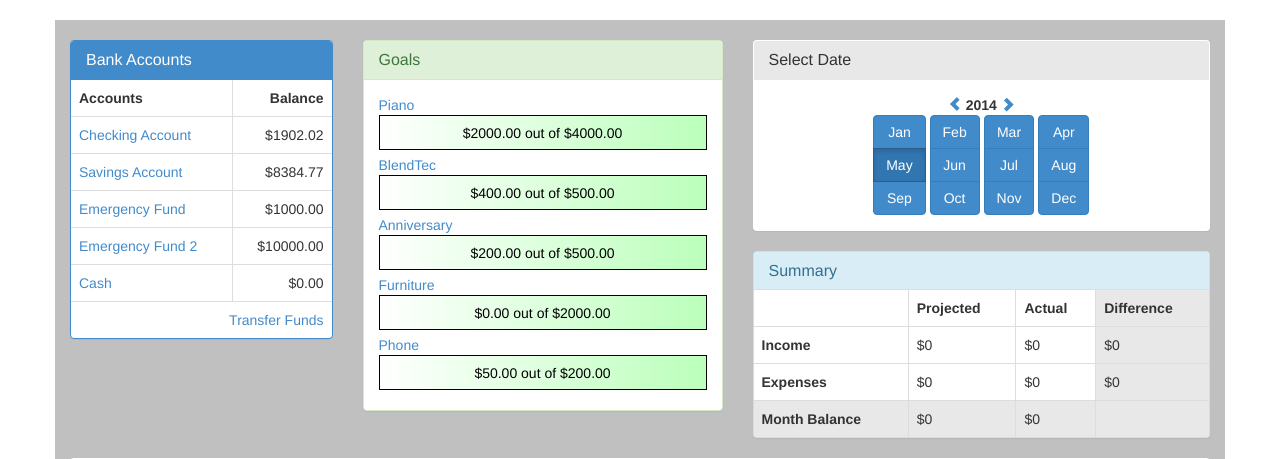
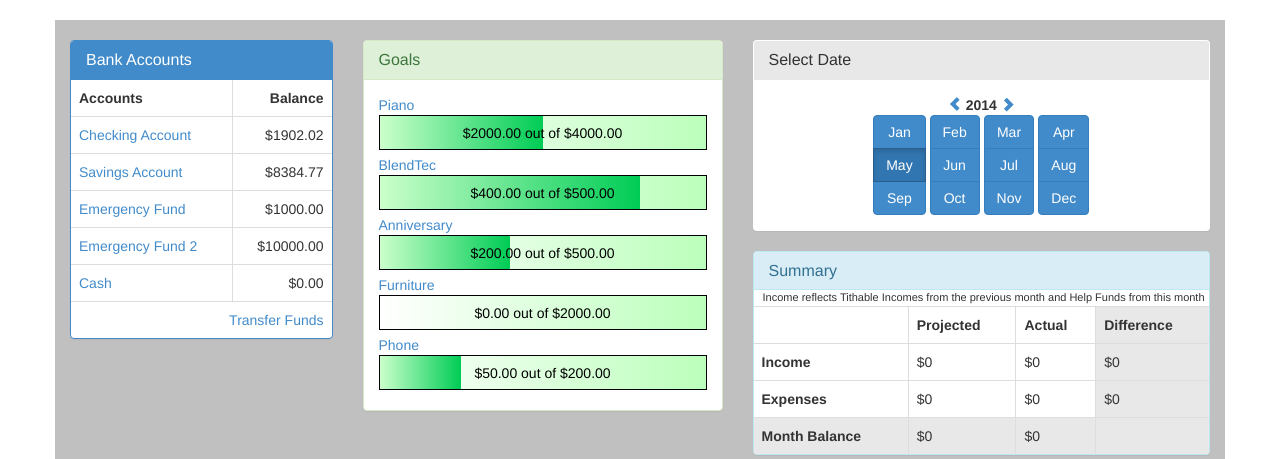
Before and after one commit to jeffrpowell/budgettracker, a Django app: page /budget/ in a window 1280 px wide. Shown: the part 52-511 px from the top of the page. Run offline with Django 3.2, Linux system fonts and the light colour scheme; data comes from the database, SQL or seed files in the repository; both versions use the stored data as it was after the commit; parts of the project's set-up code (start-up, migrations or seed data) failed here and were passed over.

Commit message:
made dates a little more persistant across pages; fixed goals and account save bugs; added caption to summary table

```diff
--- a/budget/static/budget/css/style.css
+++ b/budget/static/budget/css/style.css
@@ -9,6 +9,12 @@
 
 #content{
 	background-color: #C0C0C0;
+}
+
+caption {
+	text-align: left;
+	font-size: 11px;
+	margin-left: 9px;
 }
 
 .success-bg {
--- a/budget/templates/budget/account.html
+++ b/budget/templates/budget/account.html
@@ -2,7 +2,7 @@
 
 {% block breadcrumb %}
 	<li><a href="{% url 'budget:category' account.category.id %}">{{ account.category.name }}</a></li>
-	<li class="active"><a href="{% url 'budget:account' account.id %}">{{ account.name }}</a></li>
+	<li class="active"><a href="{% if month_persist %}{% url 'budget:account' account.id month year %}{% else %}{% url 'budget:account' account.id %}{% endif %}">{{ account.name }}</a></li>
 {% endblock %}
 
 {% block content %}
--- a/budget/templates/budget/index.html
+++ b/budget/templates/budget/index.html
@@ -11,7 +11,7 @@
 				<table class="table table-bordered panel-body">
 					<tr><th>Accounts</th><th class="text-right">Balance</th></tr>
 					{% for acct in bank_category.accounts %}
-						<tr><td><a href="{% url 'budget:account' acct.id %}">{{ acct.name }}</a></td><td class="text-right">${{ acct.balance }}</td></tr>
+						<tr><td><a href="{% if month_persist %}{% url 'budget:account' acct.id month year %}{% else %}{% url 'budget:account' acct.id %}{% endif %}">{{ acct.name }}</a></td><td class="text-right">${{ acct.balance }}</td></tr>
 					{% endfor %}
 					<tr><td colspan="2" class="text-right"><a href="/budget/banktransaction/">Transfer Funds</a></td></tr>
 				</table>
@@ -25,11 +25,11 @@
 				</div>
 				<div class="panel-body">
 					{% for acct in goals %}
-					<a href="{% url 'budget:account' acct.id %}">{{ acct.name }}</a>
-					<div class="bar">
-						<p>${{ acct.progress }} out of ${{ acct.goal }}</p>
-						<span style="width: {{ acct.percent }}%"></span>
-					</div>
+						<a href="{% if month_persist %}{% url 'budget:account' acct.id month year %}{% else %}{% url 'budget:account' acct.id %}{% endif %}">{{ acct.name }}</a>
+						<div class="bar">
+							<p>${{ acct.progress }} out of ${{ acct.goal }}</p>
+							<span style="width: {{ acct.percent }}%"></span>
+						</div>
 					{% endfor %}
 				</div>
 			</div>
@@ -50,6 +50,7 @@
 					<h3 class="panel-title">Summary</h3>
 				</div>
 				<table class="table table-bordered panel-body">
+					<caption>Income reflects Tithable Incomes from the previous month and Help Funds from this month</caption>
 					<tr><th></th><th>Projected</th><th>Actual</th><th class="default-bg">Difference</th></tr>
 					<tr>
 						<th>Income</th>
@@ -85,7 +86,7 @@
 								<td><a href="{% url 'budget:addaccount' category.cat.id %}">Add Account</a></td></tr>
 							{% for acct in category.accounts %}
 								<tr>
-									<td><a href="{% url 'budget:account' acct.acct.id %}">{{ acct.acct.name }}</a></td>
+									<td><a href="{% if month_persist %}{% url 'budget:account' acct.acct.id month year%}{% else %}{% url 'budget:account' acct.acct.id %}{% endif %}">{{ acct.acct.name }}</a></td>
 									<td id="proj_{{ acct.acct.id }}">${{ acct.pred }}</td>
 									<td id="proj_text_{{ acct.acct.id }}" class="change-projection-text">{% csrf_token %}
 										$<input type="number" step="0.01" id="proj_input_{{ acct.acct.id }}" size="10"></td>
@@ -118,7 +119,7 @@
 								<td><a href="{% url 'budget:addaccount' category.cat.id %}">Add Account</a></td></tr>
 							{% for acct in category.accounts %}
 								<tr>
-									<td><a href="{% url 'budget:account' acct.acct.id %}">{{ acct.acct.name }}</a></td>
+									<td><a href="{% if month_persist %}{% url 'budget:account' acct.acct.id month year%}{% else %}{% url 'budget:account' acct.acct.id %}{% endif %}">{{ acct.acct.name }}</a></td>
 									<td id="proj_{{ acct.acct.id }}">${{ acct.pred }}</td>
 									<td id="proj_text_{{ acct.acct.id }}" class="change-projection-text">{% csrf_token %}
 										$<input type="number" step="0.01" id="proj_input_{{ acct.acct.id }}" size="10"></td>
--- a/budget/views.py
+++ b/budget/views.py
@@ -129,7 +129,7 @@ def get_goals_context():
 		info['id'] = acct.id
 		info['progress'] = acct.balance
 		info['goal'] = acct.goal
-		info['percent'] = int(acct.balance / acct.goal)
+		info['percent'] = int(acct.balance * 100 / acct.goal)
 		if info['percent'] > 100:
 			info['percent'] = 100
 		ret.append(info)
@@ -137,10 +137,13 @@ def get_goals_context():
 
 def index(request, month=None, year=None):
     today = datetime.date.today()
+    month_persist = True
     if (not month):
         month = today.strftime('%b')
+        month_persist = False
     if (not year):
         year = today.year
+        month_persist = False
     prev_month = int(month_abbr_to_int(month, True))
     year_income = year
     if prev_month == 12:
@@ -159,6 +162,7 @@ def index(request, month=None, year=None):
     context['act_total'] = income['act'] - context['expense_categories']['act_total']
     context['month'] = month
     context['year'] = year
+    context['month_persist'] = month_persist
     context['goals'] = get_goals_context()
     return render(request, 'budget/index.html', context)
 
@@ -194,10 +198,13 @@ def transaction(request, tid, aid):
 def account(request, aid, month=None, year=None):
     account = get_object_or_404(Account, pk=aid)
     today = datetime.date.today()
+    month_persist = True
     if (not month):
         month = today.strftime('%b')
+        month_persist = False
     if (not year):
         year = today.year
+        month_persist = False
     dates = start_end_days_of_month(month, year)
 
     transactions = Transaction.objects.filter(to_account=aid).filter(prediction=False).filter(date__range=(dates[0], dates[1])) | Transaction.objects.filter(from_account=aid).filter(prediction=False).filter(date__range=(dates[0], dates[1]))
@@ -209,6 +216,7 @@ def account(request, aid, month=None, year=None):
     	'balance': amounts['actual'],
     	'month': month,
     	'year': year,
+    	'month_persist': month_persist,
     	'bank': account.category.name == 'Bank Accounts',
     })
 
@@ -239,10 +247,7 @@ def editaccount(request, aid):
             acct.name = request.POST['name']
             acct.category = AccountCategory.objects.get(pk=request.POST['category'])
             acct.balance = request.POST['balance']
-            if 'goal' in request.POST:
-                acct.goal = request.POST['goal']
-            else:
-                acct.goal = 0
+            acct.goal = request.POST['goal']
 
             acct.save()
             return HttpResponseRedirect('/budget/')
```
Also changed, not shown: budget/templates/budget/editaccount.html (+10 -1 lines), db.sqlite3, 1 other file.
